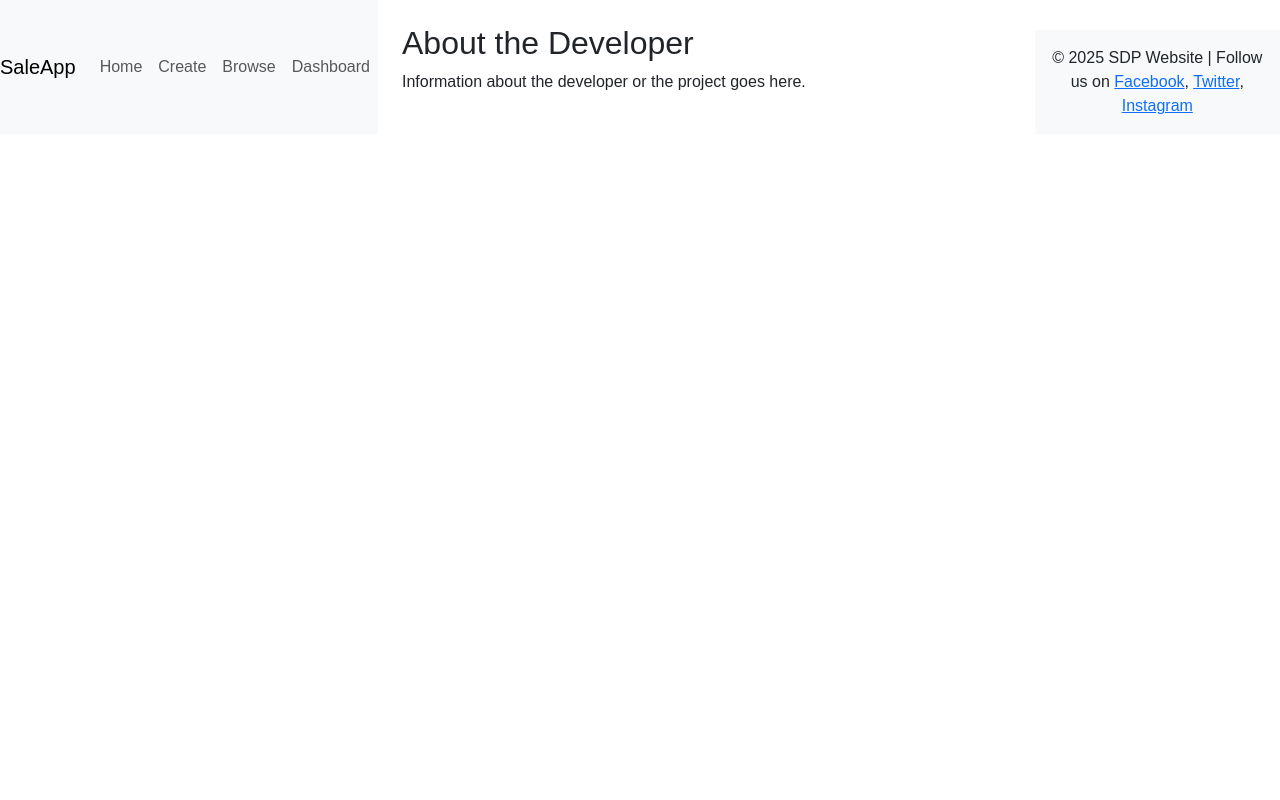
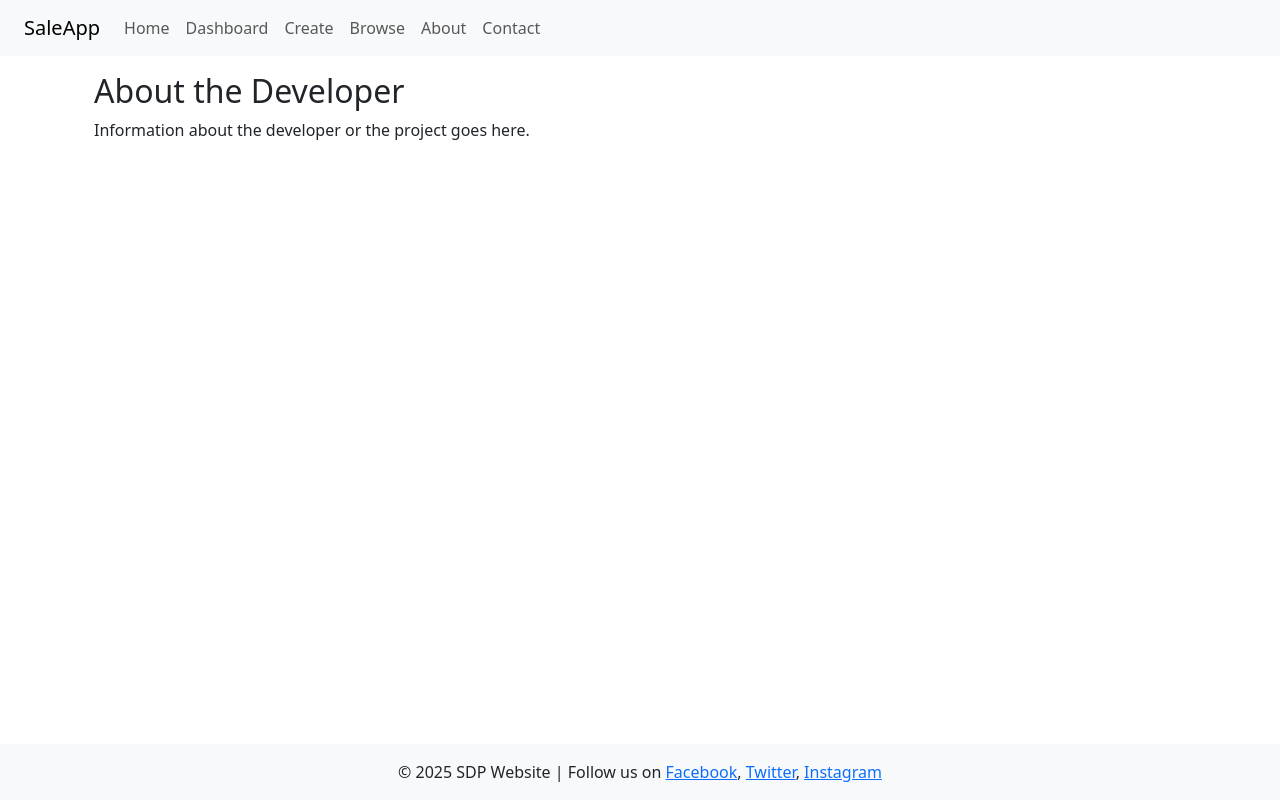
Before and after one commit to Goodvibes74/SDP_website, a Django app: page /about/ in a window 1280 px wide. Run offline with Django 5.2, Linux system fonts and the light colour scheme; some libraries are stand-ins or nearby versions.

Commit message:
updated base template

```diff
--- a/sdp_project/templates/core/base.html
+++ b/sdp_project/templates/core/base.html
@@ -3,39 +3,67 @@
 <!DOCTYPE html>
 <html>
 <head>
+    <meta charset="UTF-8">
+
+    <meta name="viewport" content="width=device-width, initial-scale=1.0">
+
     <title>SaleApp</title>
     <!-- Bootstrap CSS -->
     <link rel="stylesheet" href="{% static 'css/bootstrap.min.css' %}">
-    <!-- Custom CSS -->
-    <link rel="stylesheet" href="{% static 'css/style.css' %}">
+    <!-- Bootstrap Icons CSS -->
+    <link rel="stylesheet" href="{% static 'css/bootstrap-icons.css' %}">
 </head>
 <body>
     {% comment %} Navbar with brand and menu links {% endcomment %}
     {# This is the navigation bar #}
-    <nav class="navbar navbar-expand-lg navbar-light bg-light">
+
+    {% comment %} Main content block for child templates {% endcomment %}
+    <header >
+      <nav class="navbar navbar-expand-lg navbar-light bg-light px-4 fixed-top">
         <a class="navbar-brand" href="{% url 'home' %}">SaleApp</a>
-      <button class="navbar-toggler" type="button" data-toggle="collapse"
-              data-target="#navbarNav" aria-controls="navbarNav"
-              aria-expanded="false" aria-label="Toggle navigation">
+        <button
+          class="navbar-toggler"
+          type="button"
+          data-toggle="collapse"
+          data-target="#navbarNav"
+          aria-controls="navbarNav"
+          aria-expanded="false"
+          aria-label="Toggle navigation"
+        >
           <span class="navbar-toggler-icon"></span>
         </button>
-      <div class="collapse navbar-collapse" id="navbarNav">
+      <header class="collapse navbar-collapse" id="navbarNav">
           <ul class="navbar-nav ml-auto">
-              <li class="nav-item"><a class="nav-link" href="{% url 'home' %}">Home</a></li>
-              <li class="nav-item"><a class="nav-link" href="{% url 'create_sale' %}">Create</a></li>
-              <li class="nav-item"><a class="nav-link" href="{% url 'browse_sales' %}">Browse</a></li>
-              <li class="nav-item"><a class="nav-link" href="{% url 'dashboard' %}">Dashboard</a></li>
+            <li class="nav-item">
+              <a class="nav-link" href="{% url 'home' %}">Home</a>
+            </li>
+            <li class="nav-item">
+              <a class="nav-link" href="{% url 'dashboard' %}">Dashboard</a>
+            </li>
+            <li class="nav-item">
+              <a class="nav-link" href="{% url 'create_sale' %}">Create</a>
+            </li>
+            <li class="nav-item">
+              <a class="nav-link" href="{% url 'browse_sales' %}">Browse</a>
+            </li>
+            <li class="nav-item">
+              <a class="nav-link" href="{% url 'about' %}">About</a>
+            </li>
+            <li class="nav-item">
+              <a class="nav-link" href="{% url 'contact' %}">Contact</a>
+            </li>
           </ul>
         </div>
       </nav>
-
-    {% comment %} Main content block for child templates {% endcomment %}
-    <div class="container my-4">
+    </header>
+    <main class="flex-grow-1 my-4">
+      <div class="container">
+        <div class=py-5 bg-light border rounded>
           {% block content %}{% endblock %}
         </div>
-
-    {% comment %} Footer section with app info and social icons {% endcomment %}
-    <footer class="text-center mt-auto py-3 bg-light">
+      </div>
+    </main>
+    <footer class="text-center mt-3 py-3 bg-light fixed-bottom">
         <div class="container">
           <p class="mb-0">© 2025 SDP Website | Follow us on
             <a href="#">Facebook</a>,
@@ -44,8 +72,7 @@
           </p>
         </div>
     </footer>
-
-
+    {% comment %} Footer section with app info and social icons {% endcomment %}
     <!-- Bootstrap JS and dependencies -->
     <script src="{% static 'js/jquery.min.js' %}"></script>
     <script src="{% static 'js/bootstrap.bundle.min.js' %}"></script>
```
Lines whose indentation alone changed are shown as unchanged.
